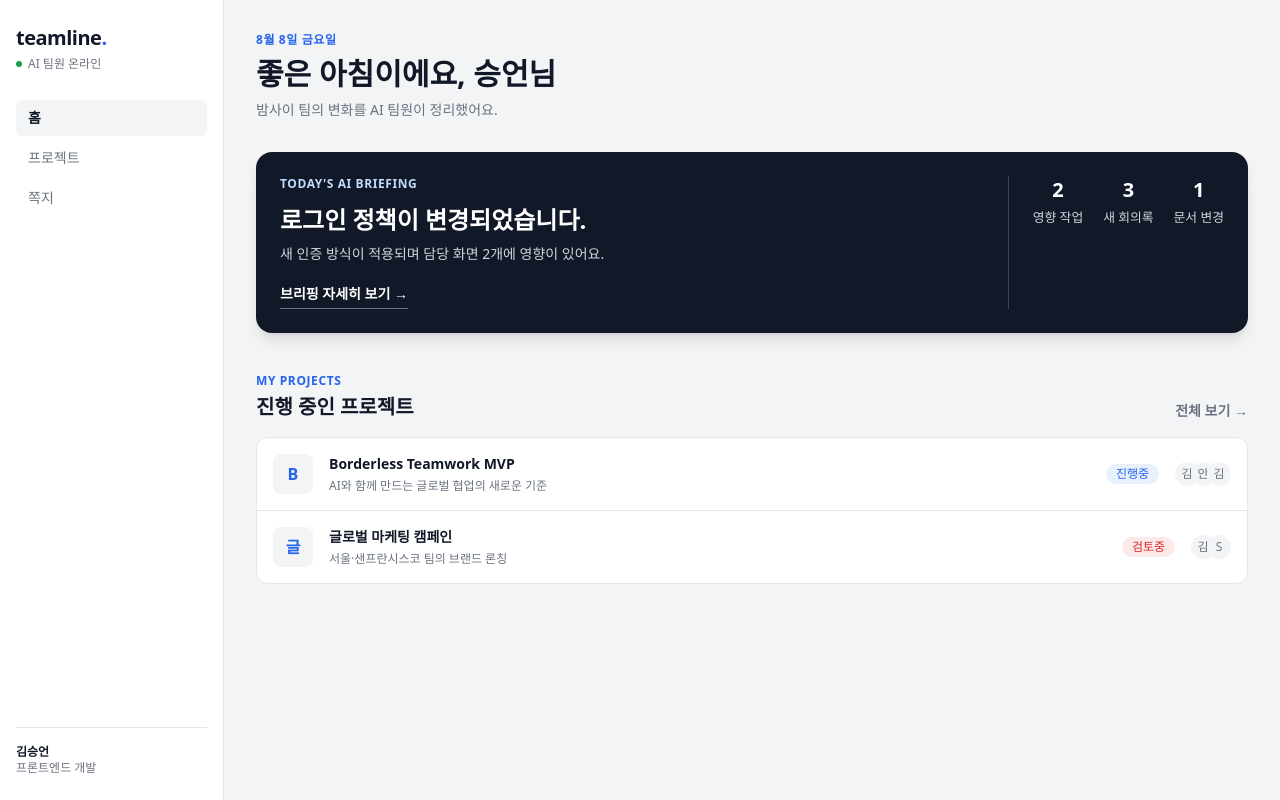
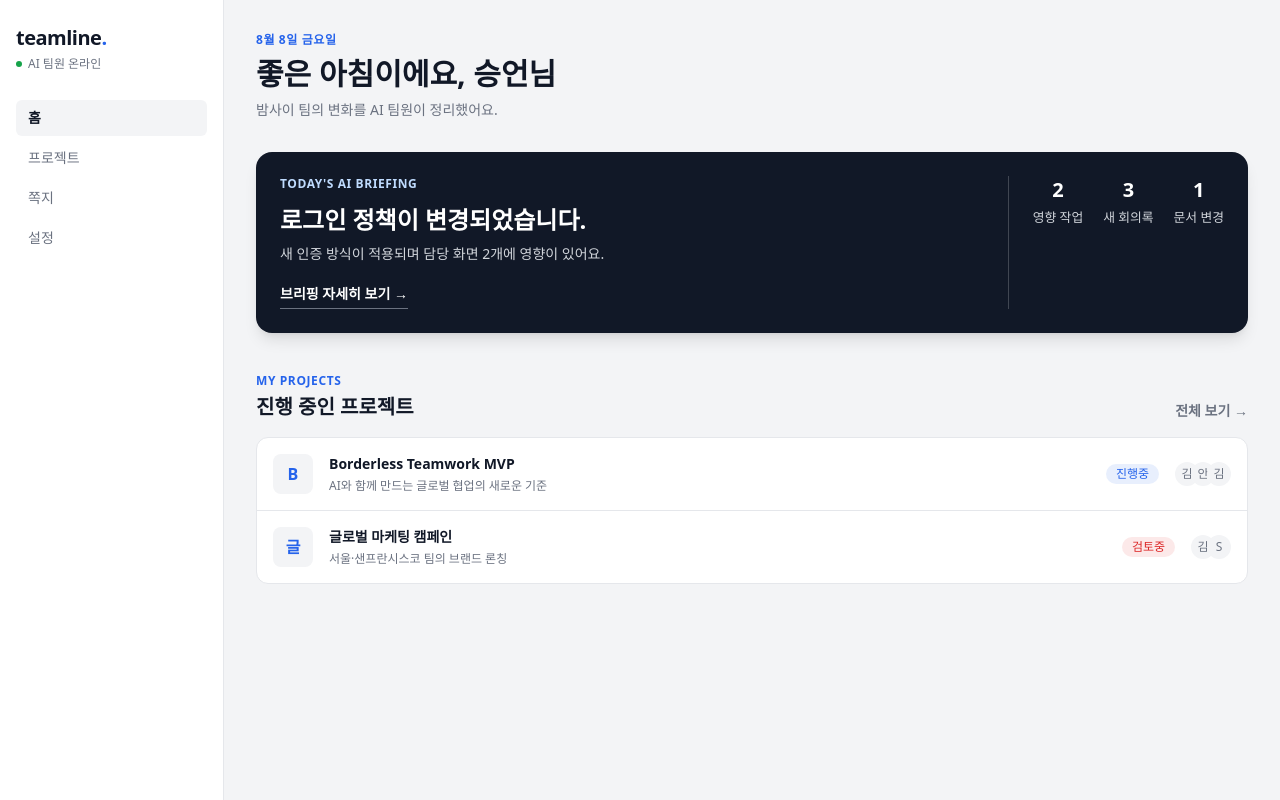
Before and after one commit to zeeonii/PENG, a React (Vite) app in the folder frontend/: page /home in a window 1280 px wide. Built offline with nearby package versions, Linux system fonts and the light colour scheme.

Commit message:
fix: Sidebar 설정 메뉴 및 주석 복구

```diff
--- a/frontend/src/components/Sidebar.jsx
+++ b/frontend/src/components/Sidebar.jsx
@@ -1,25 +1,63 @@
+/**
+ * 디자인 확정 시 교체 필요: 로고는 텍스트("teamline")로, AI 온라인 표시는
+ * 임시 점(dot)으로 처리되어 있습니다.
+ *
+ * 사용 예시:
+ * <Sidebar /> // MainLayout 안에서 사용, 별도 props 없음
+ */
+
 import { Link, useLocation } from "react-router-dom";
 
-const menuItems = [
+const MENU_ITEMS = [
   { label: "홈", path: "/home" },
   { label: "프로젝트", path: "/projects" },
   { label: "쪽지", path: "/notes" },
+  { label: "설정", path: "/settings" },
 ];
 
-export default function Sidebar() {
+export default function Sidebar({ user }) {
   const location = useLocation();
 
   return (
     <aside className="hidden h-screen w-56 shrink-0 flex-col border-r border-border bg-white px-4 py-6 md:flex">
-      <Link to="/home" className="mb-1 text-xl font-bold tracking-tight text-primary">teamline<span className="text-active">.</span></Link>
-      <p className="mb-7 flex items-center gap-1.5 text-xs text-muted"><span className="h-1.5 w-1.5 rounded-full bg-success" />AI 팀원 온라인</p>
+      <Link
+        to="/home"
+        className="mb-1 text-xl font-bold tracking-tight text-primary"
+      >
+        teamline<span className="text-active">.</span>
+      </Link>
+      <p className="mb-7 flex items-center gap-1.5 text-xs text-muted">
+        <span className="h-1.5 w-1.5 rounded-full bg-success" />
+        AI 팀원 온라인
+      </p>
+
       <nav className="flex flex-col gap-1">
-        {menuItems.map((item) => {
-          const active = location.pathname === item.path || (item.path === "/projects" && location.pathname.startsWith("/projects"));
-          return <Link key={item.path} to={item.path} className={`rounded-md px-3 py-2 text-sm ${active ? "bg-secondary font-semibold text-primary" : "text-muted hover:bg-secondary"}`}>{item.label}</Link>;
+        {MENU_ITEMS.map(({ label, path }) => {
+          const isActive =
+            location.pathname === path || location.pathname.startsWith(`${path}/`);
+
+          return (
+            <Link
+              key={path}
+              to={path}
+              className={`rounded-md px-3 py-2 text-sm ${
+                isActive
+                  ? "bg-secondary font-semibold text-primary"
+                  : "text-muted hover:bg-secondary"
+              }`}
+            >
+              {label}
+            </Link>
+          );
         })}
       </nav>
-      <div className="mt-auto border-t border-border pt-4 text-xs text-muted"><strong className="block text-primary">김승언</strong><span>프론트엔드 개발</span></div>
+
+      {user && (
+        <div className="mt-auto border-t border-border pt-4 text-xs text-muted">
+          <strong className="block text-primary">{user.name}</strong>
+          <span>{user.role}</span>
+        </div>
+      )}
     </aside>
   );
 }
```
